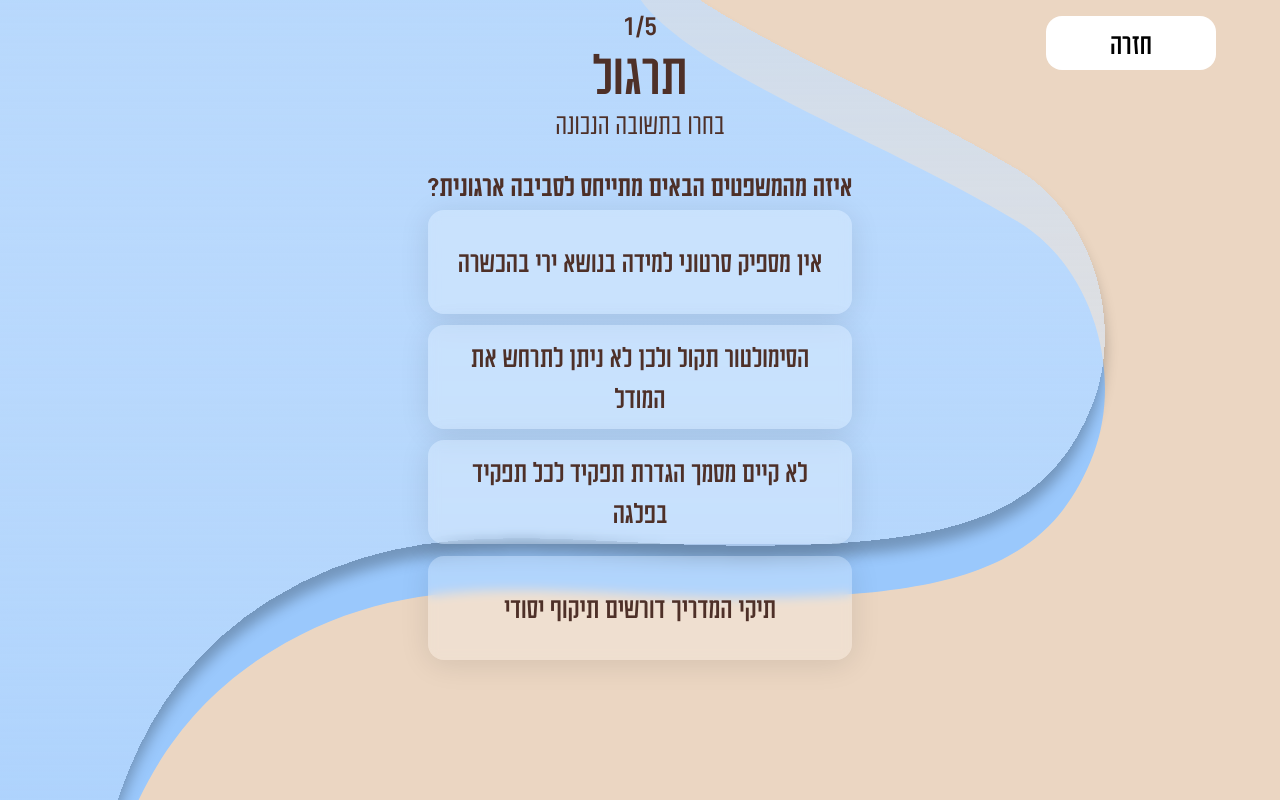
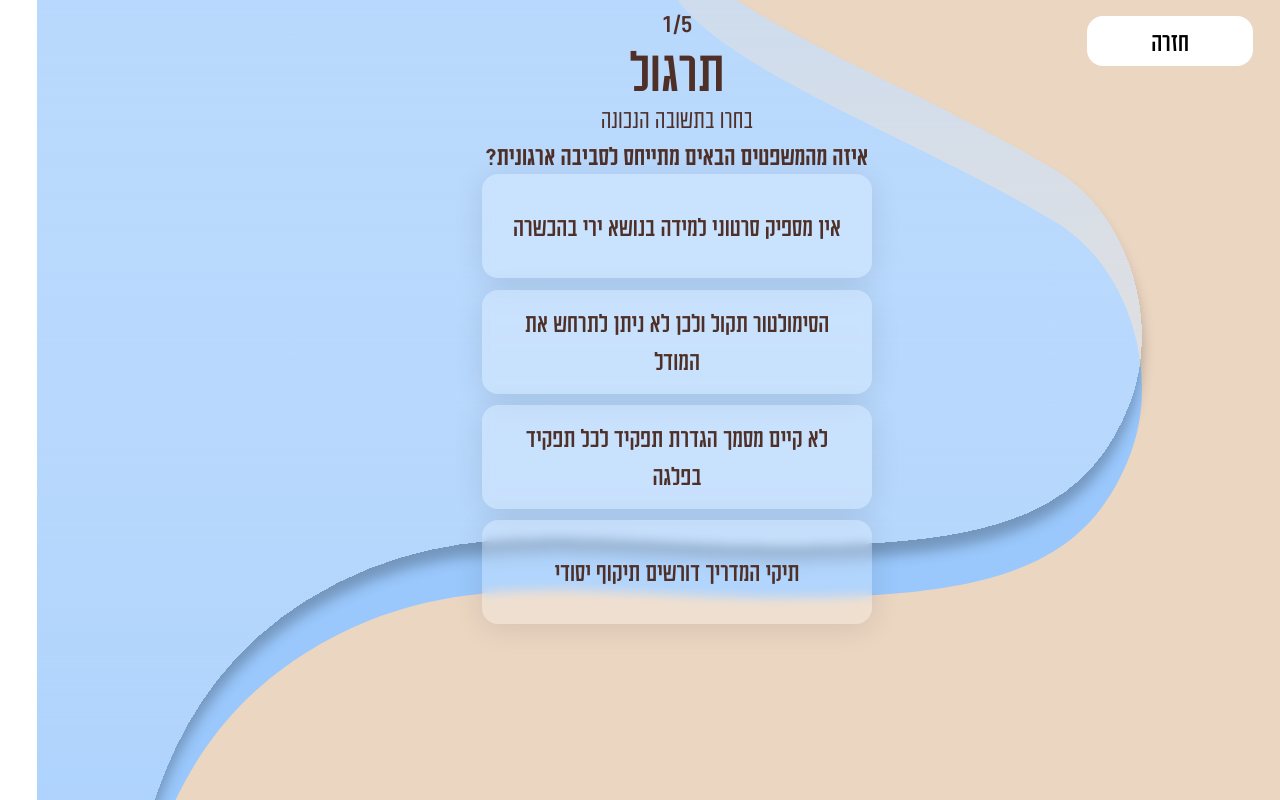
Before and after one commit to hupaschool/trainingDimensions, a React (Vite) app: page /#/practice in a window 1280 px wide. Built offline with nearby package versions, Linux system fonts and the light colour scheme.

Commit message:
raised the text up and fixed size

```diff
--- a/src/practice.css
+++ b/src/practice.css
@@ -32,7 +32,7 @@ body {
   --textcolor: #4e3028;
   --titlesize: 4rem;
   --hugetitlesize: 6rem;
-  --textsize: 2rem;
+  --textsize: 1.8rem;
   --subtitlesize: 2.5rem;
   --subtititlefont: "aduma-bold";
 }
@@ -71,11 +71,11 @@ body {
 .question-text {
   font-size: var(--textsize);
   font-family: "aduma-medium";
-  line-height: 1.2em;
+  line-height: 0.9em;
 }
 
 .content-box {
-  margin-top: 3vh;
+  margin-top: 1vh;
   display: flex;
   flex-direction: column;
 }
```
